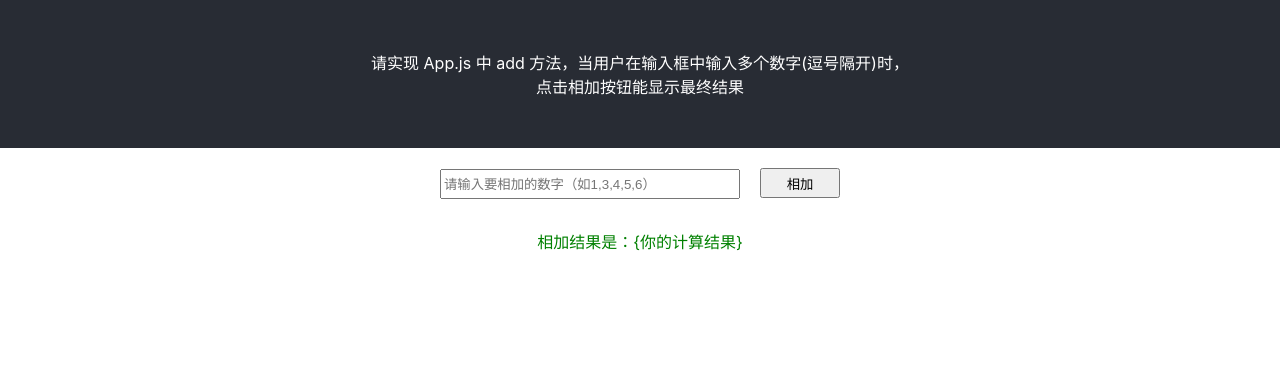
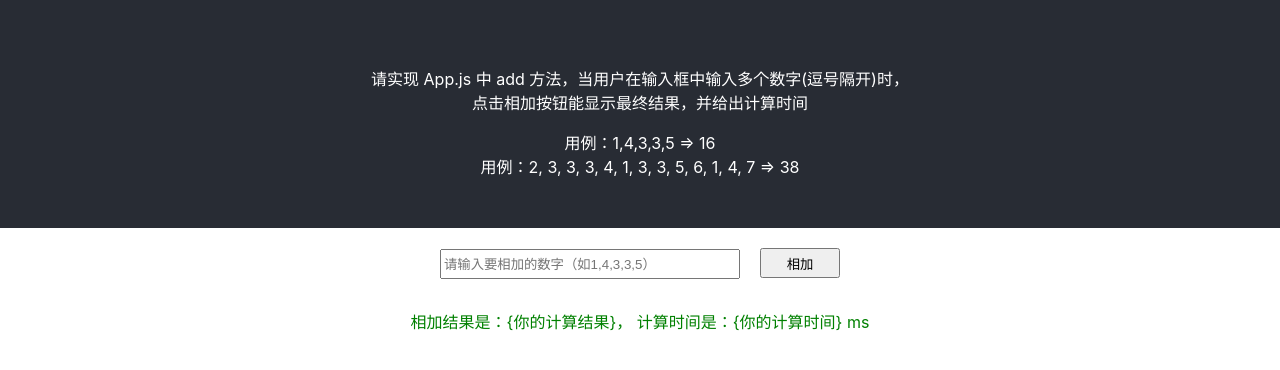
Before and after one commit to frontend-handbook/exercises, a React (Create React App) app in the folder react-remote-add/: page / in a window 1280 px wide. Shown: the top 370 px of the page. Built offline with nearby package versions, Linux system fonts and the light colour scheme.

Commit message:
feat: update

```diff
--- a/react-remote-add/src/App.js
+++ b/react-remote-add/src/App.js
@@ -1,37 +1,40 @@
-import './App.css';
+import "./App.css";
 
-const addRemote = async (a, b) => new Promise(resolve => {
-  setTimeout(() => resolve(a + b), Math.floor(Math.random() * 100))
-});
+const addRemote = async (a, b) =>
+  new Promise((resolve) => {
+    setTimeout(() => resolve(a + b), 100);
+  });
 
 // 请实现本地的add方法，调用 addRemote，能最优的实现输入数字的加法。
 async function add(...inputs) {
   // 你的实现
 }
-// 测试用例
-add(5, 6).then(result => {
-  console.log(result); // 11
-});
-add(1, 4, 3, 3, 5).then(result => {
-  console.log(result); // 16
-})
-add(2, 3, 3, 3, 4, 1, 3, 3, 5).then(result => {
-  console.log(result); // 27
-})
 
+/**
+ * 基本：正确得到结果
+ * 加分：1. ui交互合理，  2. 计算时间越短越好
+ */
 function App() {
   return (
     <div className="App">
       <header className="App-header">
-        <div>请实现 App.js 中 add 方法，当用户在输入框中输入多个数字(逗号隔开)时，</div>
-        <div>点击相加按钮能显示最终结果</div>
+        <p>
+          请实现 App.js 中 add 方法，当用户在输入框中输入多个数字(逗号隔开)时，
+          <br />
+          点击相加按钮能显示最终结果，并给出计算时间
+        </p>
+        <div>用例：1,4,3,3,5 ={">"} 16</div>
+        <div>用例：2, 3, 3, 3, 4, 1, 3, 3, 5, 6, 1, 4, 7 ={">"} 38</div>
       </header>
       <section className="App-content">
-        <input type="text" placeholder="请输入要相加的数字（如1,3,4,5,6）" />
+        <input type="text" placeholder="请输入要相加的数字（如1,4,3,3,5）" />
         <button>相加</button>
       </section>
       <section className="App-result">
-        <p>相加结果是：<span>{'{你的计算结果}'}</span></p>
+        <p>
+          相加结果是：
+          {"{你的计算结果}"}， 计算时间是：{"{你的计算时间}"} ms
+        </p>
       </section>
     </div>
   );
```
